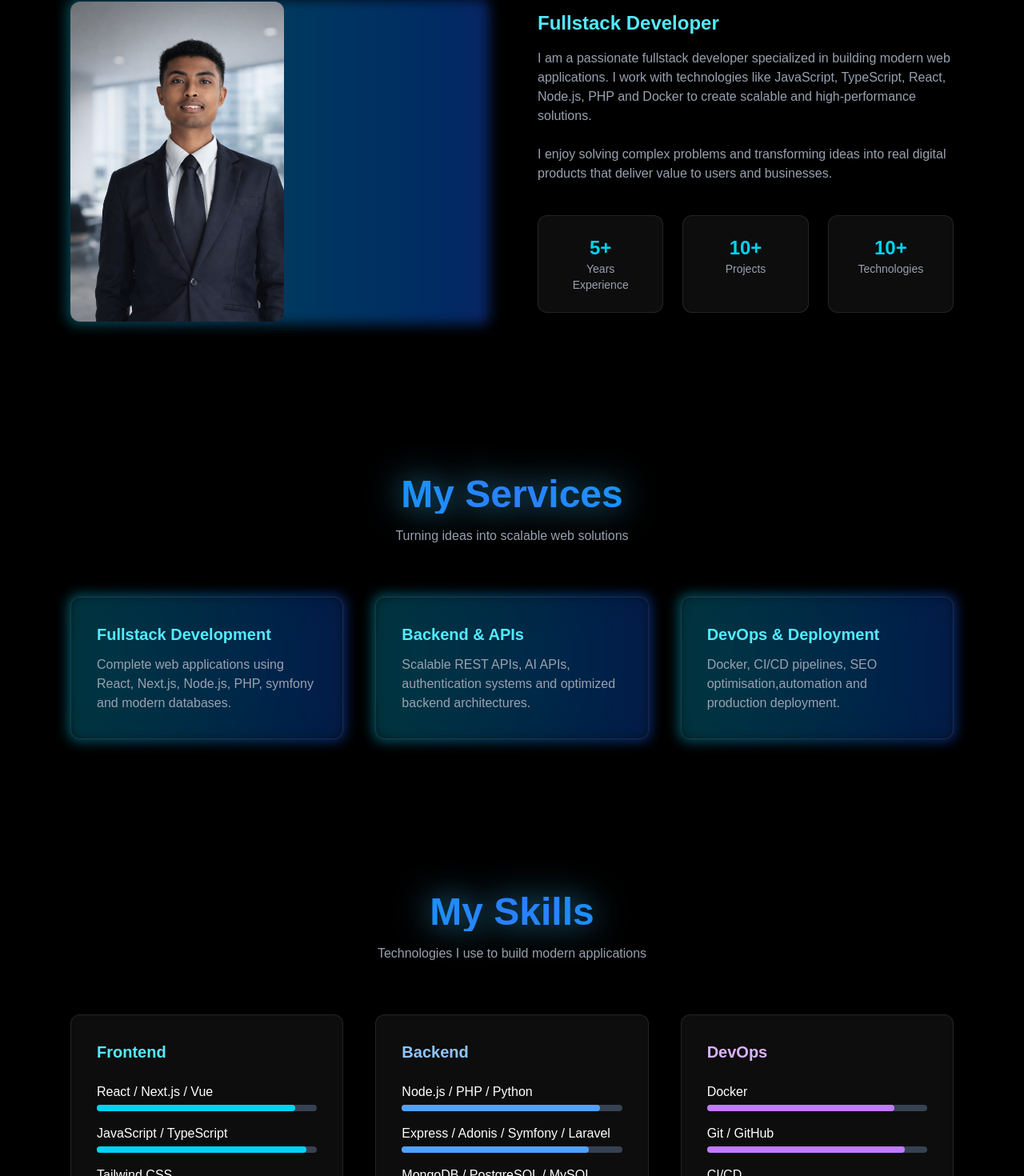
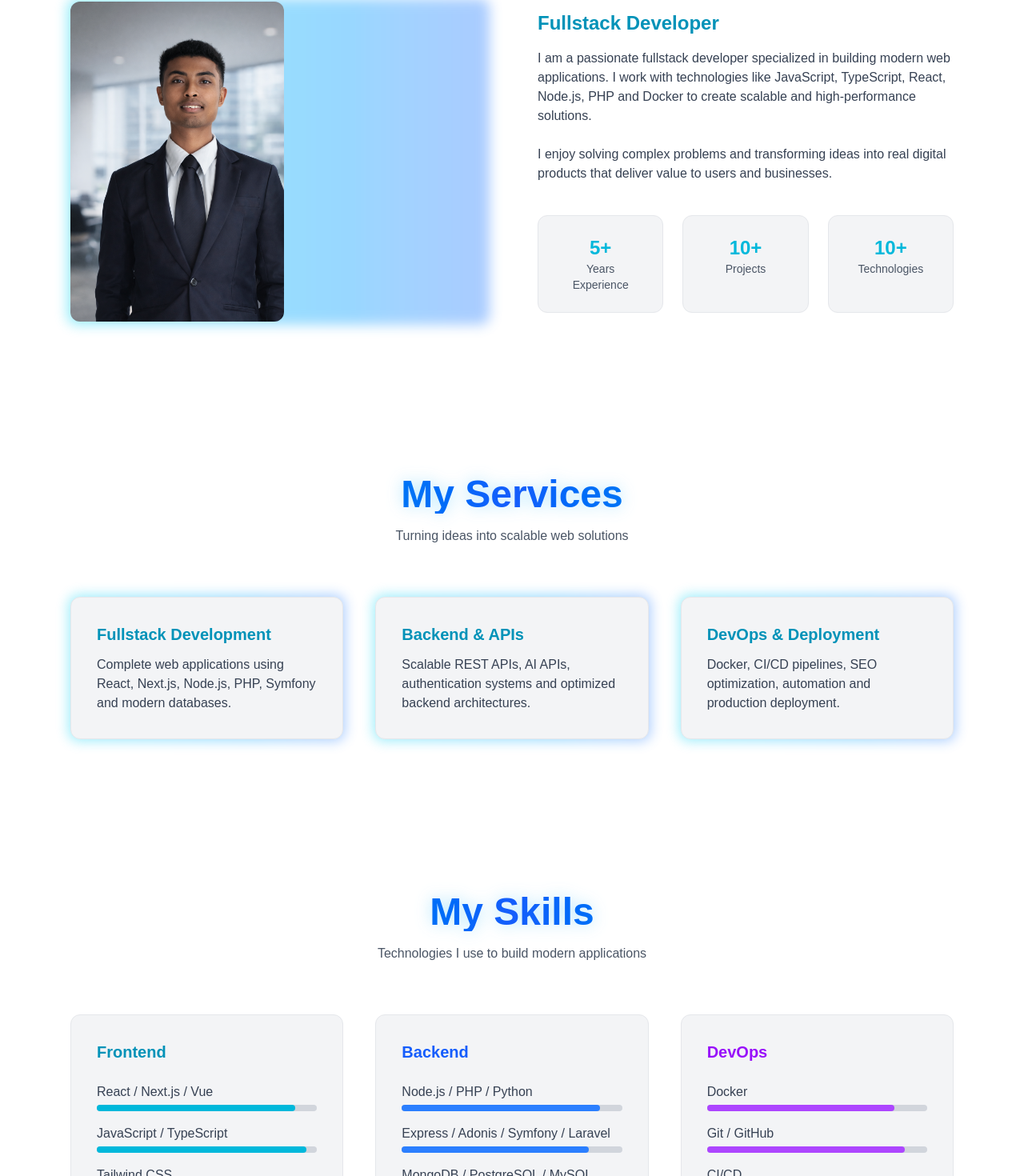
Before and after one commit to Mirindra-lan/Portfolio, a Next.js app: page / in a window 1280 px wide. Shown: the part 1062-2532 px from the top of the page at 80% size. Built offline with nearby package versions, Linux system fonts and the light colour scheme.

Commit message:
light mode

```diff
--- a/app/components/aboutMe.tsx
+++ b/app/components/aboutMe.tsx
@@ -1,66 +1,96 @@
-// import Image from "next/image";
-
 function AboutMe() {
     return (
-        <section id="about" className="py-24 text-white scroll-mt-24 bg-black">
+        <section id="about" className="py-24 scroll-mt-24 bg-white text-gray-900 dark:bg-black dark:text-white">
+
             <div className="text-center mb-20">
-                <h2 className="text-5xl font-bold bg-gradient-to-r from-cyan-400 via-blue-500 to-cyan-400 bg-clip-text text-transparent drop-shadow-[0_0_20px_rgba(56,189,248,0.8)]">
-                About Me
+                <h2 className="text-5xl font-bold
+                bg-gradient-to-r from-cyan-500 via-blue-600 to-cyan-500
+                dark:from-cyan-400 dark:via-blue-500 dark:to-cyan-400
+                bg-clip-text text-transparent
+                drop-shadow-[0_0_10px_rgba(56,189,248,0.4)]
+                dark:drop-shadow-[0_0_20px_rgba(56,189,248,0.8)]">
+                    About Me
                 </h2>
-                <p className="text-gray-400 mt-4">
-                Get to know more about me and my work
+
+                <p className="text-gray-600 mt-4 dark:text-gray-400">
+                    Get to know more about me and my work
                 </p>
             </div>
 
 
             <div className="max-w-6xl mx-auto grid md:grid-cols-2 gap-16 px-6 items-center">
+
+                {/* IMAGE */}
                 <div className="relative group">
-                    <div className="absolute -inset-1 bg-gradient-to-r from-cyan-500 to-blue-600 rounded-xl blur opacity-40 group-hover:opacity-100 transition"></div>
+                    <div className="
+                        absolute -inset-1
+                        bg-gradient-to-r from-cyan-400 to-blue-500
+                        dark:from-cyan-500 dark:to-blue-600
+                        rounded-xl blur opacity-40
+                        group-hover:opacity-100 transition
+                    "></div>
+
                     <img
                         src="/images/Mirindra-lan.png"
                         alt="profile"
                         className="relative rounded-xl object-cover h-100"
                     />
-                    {/* <Image
-                        src="/images/Mirindra-lan.png"
-                        alt="profile"
-                        className="relative rounded-xl object-cover"
-                        width={400}      // largeur en pixels
-                        height={400}     // hauteur en pixels
-                    /> */}
                 </div>
+
+
+                {/* TEXT */}
                 <div>
-                    <h3 className="text-2xl font-semibold text-cyan-300 mb-4">
+
+                    <h3 className="text-2xl font-semibold text-cyan-600 dark:text-cyan-300 mb-4">
                         Fullstack Developer
                     </h3>
-                    <p className="text-gray-400 mb-6">
+
+                    <p className="text-gray-700 mb-6 dark:text-gray-400">
                         I am a passionate fullstack developer specialized in building modern
                         web applications. I work with technologies like JavaScript,
                         TypeScript, React, Node.js, PHP and Docker to create scalable and
                         high-performance solutions.
                     </p>
-                    <p className="text-gray-400 mb-10">
+
+                    <p className="text-gray-700 mb-10 dark:text-gray-400">
                         I enjoy solving complex problems and transforming ideas into real
                         digital products that deliver value to users and businesses.
                     </p>
+
+
+                    {/* STATS */}
                     <div className="grid grid-cols-3 gap-6">
-                        <div className="bg-white/5 border border-white/10 p-6 rounded-xl text-center">
-                            <h4 className="text-2xl font-bold text-cyan-400">5+</h4>
-                            <p className="text-sm text-gray-400">Years Experience</p>
+
+                        <div className="bg-gray-100 border border-gray-200 p-6 rounded-xl text-center
+                        dark:bg-white/5 dark:border-white/10">
+                            <h4 className="text-2xl font-bold text-cyan-500 dark:text-cyan-400">5+</h4>
+                            <p className="text-sm text-gray-600 dark:text-gray-400">
+                                Years Experience
+                            </p>
                         </div>
-                        <div className="bg-white/5 border border-white/10 p-6 rounded-xl text-center">
-                            <h4 className="text-2xl font-bold text-cyan-400">10+</h4>
-                            <p className="text-sm text-gray-400">Projects</p>
+
+                        <div className="bg-gray-100 border border-gray-200 p-6 rounded-xl text-center
+                        dark:bg-white/5 dark:border-white/10">
+                            <h4 className="text-2xl font-bold text-cyan-500 dark:text-cyan-400">10+</h4>
+                            <p className="text-sm text-gray-600 dark:text-gray-400">
+                                Projects
+                            </p>
                         </div>
-                        <div className="bg-white/5 border border-white/10 p-6 rounded-xl text-center">
-                            <h4 className="text-2xl font-bold text-cyan-400">10+</h4>
-                            <p className="text-sm text-gray-400">Technologies</p>
+
+                        <div className="bg-gray-100 border border-gray-200 p-6 rounded-xl text-center
+                        dark:bg-white/5 dark:border-white/10">
+                            <h4 className="text-2xl font-bold text-cyan-500 dark:text-cyan-400">10+</h4>
+                            <p className="text-sm text-gray-600 dark:text-gray-400">
+                                Technologies
+                            </p>
                         </div>
+
                     </div>
+
                 </div>
             </div>
         </section>
     )
 }
 
-export default AboutMe;
+export default AboutMe
--- a/app/components/main.tsx
+++ b/app/components/main.tsx
@@ -3,7 +3,7 @@ import BorderBottom from "./borderBottom"
 export default function Main() {
     return (
         <main className="relative bg-[url('/background.png')] bg-cover bg-center w-full h-screen">
-          <div className="absolute top-0 bottom-0 left-0 right-0 bg-black/50 w-full h-screen flex flex-col justify-center items-center gap-6 px-4 sm:gap-8">
+          <div className="absolute top-0 bottom-0 left-0 right-0 dark:bg-black/50 w-full h-screen flex flex-col justify-center items-center gap-6 px-4 sm:gap-8">
             <p className="text-md sm:text-xl text-gray-400 text-center">
               Hello world, I am
             </p>
--- a/app/components/services.tsx
+++ b/app/components/services.tsx
@@ -1,56 +1,121 @@
 export default function Services() {
-    return <section id="services" className="py-24 text-white relative bg-black">
-
+    return (
+        <section
+            id="services"
+            className="py-24 relative bg-white text-gray-900 dark:bg-black dark:text-white"
+        >
             <div className="text-center mb-16">
-            <h2 className="text-5xl font-bold bg-gradient-to-r from-cyan-400 via-blue-500 to-cyan-400 bg-clip-text text-transparent drop-shadow-[0_0_20px_rgba(56,189,248,0.8)]">
+                <h2
+                    className="text-5xl font-bold
+                    bg-gradient-to-r from-cyan-500 via-blue-600 to-cyan-500
+                    dark:from-cyan-400 dark:via-blue-500 dark:to-cyan-400
+                    bg-clip-text text-transparent
+                    drop-shadow-[0_0_10px_rgba(56,189,248,0.4)]
+                    dark:drop-shadow-[0_0_20px_rgba(56,189,248,0.8)]"
+                >
                     My Services
                 </h2>
-            <p className="text-gray-400 mt-4">
+
+                <p className="text-gray-600 mt-4 dark:text-gray-400">
                     Turning ideas into scalable web solutions
                 </p>
             </div>
 
+            <div className="grid md:grid-cols-3 gap-10 max-w-6xl mx-auto px-6">
 
-        <div className="grid md:grid-cols-3 gap-10 max-w-6xl mx-auto px-6">
+                {/* CARD 1 */}
                 <div className="relative group">
-                <div className="absolute -inset-0.5 bg-gradient-to-r from-cyan-500 to-blue-600 rounded-xl blur opacity-50 group-hover:opacity-100 transition duration-500"></div>
-                <div className="relative bg-black/40 backdrop-blur-xl border border-white/10 p-8 rounded-xl">
-                    <h3 className="text-xl font-semibold mb-3 text-cyan-300">
+                    <div
+                        className="
+                        absolute -inset-0.5
+                        bg-gradient-to-r from-cyan-400 to-blue-500
+                        dark:from-cyan-500 dark:to-blue-600
+                        rounded-xl blur opacity-40
+                        group-hover:opacity-100
+                        transition duration-500
+                    "
+                    ></div>
+
+                    <div
+                        className="
+                        relative p-8 rounded-xl
+                        bg-gray-100 border border-gray-200
+                        dark:bg-black/40 dark:backdrop-blur-xl dark:border-white/10
+                    "
+                    >
+                        <h3 className="text-xl font-semibold mb-3 text-cyan-600 dark:text-cyan-300">
                             Fullstack Development
                         </h3>
-                    <p className="text-gray-400">
-                    Complete web applications using React, Next.js, Node.js, PHP, symfony and modern
-                    databases.
+
+                        <p className="text-gray-700 dark:text-gray-400">
+                            Complete web applications using React, Next.js, Node.js, PHP, Symfony and modern databases.
                         </p>
                     </div>
                 </div>
 
 
+                {/* CARD 2 */}
                 <div className="relative group">
-                <div className="absolute -inset-0.5 bg-gradient-to-r from-cyan-500 to-blue-600 rounded-xl blur opacity-50 group-hover:opacity-100 transition duration-500"></div>
-                <div className="relative bg-black/40 backdrop-blur-xl border border-white/10 p-8 rounded-xl">
-                    <h3 className="text-xl font-semibold mb-3 text-cyan-300">
+                    <div
+                        className="
+                        absolute -inset-0.5
+                        bg-gradient-to-r from-cyan-400 to-blue-500
+                        dark:from-cyan-500 dark:to-blue-600
+                        rounded-xl blur opacity-40
+                        group-hover:opacity-100
+                        transition duration-500
+                    "
+                    ></div>
+
+                    <div
+                        className="
+                        relative p-8 rounded-xl
+                        bg-gray-100 border border-gray-200
+                        dark:bg-black/40 dark:backdrop-blur-xl dark:border-white/10
+                    "
+                    >
+                        <h3 className="text-xl font-semibold mb-3 text-cyan-600 dark:text-cyan-300">
                             Backend & APIs
                         </h3>
-                    <p className="text-gray-400">
-                    Scalable REST APIs, AI APIs, authentication systems and optimized backend
-                    architectures.
+
+                        <p className="text-gray-700 dark:text-gray-400">
+                            Scalable REST APIs, AI APIs, authentication systems and optimized backend architectures.
                         </p>
                     </div>
                 </div>
 
 
+                {/* CARD 3 */}
                 <div className="relative group">
-                <div className="absolute -inset-0.5 bg-gradient-to-r from-cyan-500 to-blue-600 rounded-xl blur opacity-50 group-hover:opacity-100 transition duration-500"></div>
-                <div className="relative bg-black/40 backdrop-blur-xl border border-white/10 p-8 rounded-xl">
-                    <h3 className="text-xl font-semibold mb-3 text-cyan-300">
+                    <div
+                        className="
+                        absolute -inset-0.5
+                        bg-gradient-to-r from-cyan-400 to-blue-500
+                        dark:from-cyan-500 dark:to-blue-600
+                        rounded-xl blur opacity-40
+                        group-hover:opacity-100
+                        transition duration-500
+                    "
+                    ></div>
+
+                    <div
+                        className="
+                        relative p-8 rounded-xl
+                        bg-gray-100 border border-gray-200
+                        dark:bg-black/40 dark:backdrop-blur-xl dark:border-white/10
+                    "
+                    >
+                        <h3 className="text-xl font-semibold mb-3 text-cyan-600 dark:text-cyan-300">
                             DevOps & Deployment
                         </h3>
-                    <p className="text-gray-400">
-                    Docker, CI/CD pipelines, SEO optimisation,automation and production deployment.
+
+                        <p className="text-gray-700 dark:text-gray-400">
+                            Docker, CI/CD pipelines, SEO optimization, automation and production deployment.
                         </p>
                     </div>
                 </div>
+
             </div>
         </section>
+    );
 }
--- a/app/components/skills.tsx
+++ b/app/components/skills.tsx
@@ -1,95 +1,163 @@
 export default function Skills() {
-    return <section id="skills" className="py-24 text-white scroll-mt-24 bg-black">
+    return (
+        <section
+            id="skills"
+            className="py-24 scroll-mt-24 bg-white text-gray-900 dark:bg-black dark:text-white"
+        >
             <div className="text-center mb-16">
-            <h2 className="text-5xl font-bold bg-gradient-to-r from-cyan-400 via-blue-500 to-cyan-400 bg-clip-text text-transparent drop-shadow-[0_0_20px_rgba(56,189,248,0.8)]">
+                <h2
+                    className="text-5xl font-bold
+                    bg-gradient-to-r from-cyan-500 via-blue-600 to-cyan-500
+                    dark:from-cyan-400 dark:via-blue-500 dark:to-cyan-400
+                    bg-clip-text text-transparent
+                    drop-shadow-[0_0_10px_rgba(56,189,248,0.4)]
+                    dark:drop-shadow-[0_0_20px_rgba(56,189,248,0.8)]"
+                >
                     My Skills
                 </h2>
-            <p className="text-gray-400 mt-4">
+
+                <p className="text-gray-600 mt-4 dark:text-gray-400">
                     Technologies I use to build modern applications
                 </p>
             </div>
 
+            <div className="max-w-6xl mx-auto grid md:grid-cols-3 gap-10 px-6">
 
-        <div className="max-w-6xl mx-auto grid md:grid-cols-3 gap-10 px-6">
-            <div className="bg-white/5 backdrop-blur-xl border border-white/10 p-8 rounded-xl hover:shadow-cyan-500/30 hover:shadow-lg transition">
-                <h3 className="text-xl font-semibold mb-6 text-cyan-300">
+                {/* FRONTEND */}
+                <div className="bg-gray-100 border border-gray-200 p-8 rounded-xl transition
+                dark:bg-white/5 dark:backdrop-blur-xl dark:border-white/10
+                hover:shadow-cyan-500/30 hover:shadow-lg">
+
+                    <h3 className="text-xl font-semibold mb-6 text-cyan-600 dark:text-cyan-300">
                         Frontend
                     </h3>
+
                     <div className="space-y-4">
+
                         <div>
-                        <p>React / Next.js / Vue</p>
-                        <div className="w-full bg-gray-700 rounded-full h-2 mt-1">
-                            <div className="bg-cyan-400 h-2 rounded-full w-[90%]"></div>
-                        </div>
-                    </div>
-                    <div>
-                        <p>JavaScript / TypeScript</p>
+                            <p className="text-gray-700 dark:text-gray-300">
+                                React / Next.js / Vue
+                            </p>
 
-                        <div className="w-full bg-gray-700 rounded-full h-2 mt-1">
-                            <div className="bg-cyan-400 h-2 rounded-full w-[95%]"></div>
-                        </div>
-                    </div>
-                    <div>
-                        <p>Tailwind CSS</p>
-                        <div className="w-full bg-gray-700 rounded-full h-2 mt-1">
-                            <div className="bg-cyan-400 h-2 rounded-full w-[90%]"></div>
-                        </div>
-                    </div>
+                            <div className="w-full bg-gray-300 dark:bg-gray-700 rounded-full h-2 mt-1">
+                                <div className="bg-cyan-500 dark:bg-cyan-400 h-2 rounded-full w-[90%]"></div>
                             </div>
                         </div>
 
-            <div className="bg-white/5 backdrop-blur-xl border border-white/10 p-8 rounded-xl hover:shadow-blue-500/30 hover:shadow-lg transition">
-                <h3 className="text-xl font-semibold mb-6 text-blue-300">
-                Backend
-                </h3>
-                <div className="space-y-4">
                         <div>
-                        <p>Node.js / PHP / Python</p>
-                        <div className="w-full bg-gray-700 rounded-full h-2 mt-1">
-                            <div className="bg-blue-400 h-2 rounded-full w-[90%]"></div>
+                            <p className="text-gray-700 dark:text-gray-300">
+                                JavaScript / TypeScript
+                            </p>
+
+                            <div className="w-full bg-gray-300 dark:bg-gray-700 rounded-full h-2 mt-1">
+                                <div className="bg-cyan-500 dark:bg-cyan-400 h-2 rounded-full w-[95%]"></div>
                             </div>
                         </div>
+
                         <div>
-                        <p>Express / Adonis / Symfony / Laravel</p>
-                        <div className="w-full bg-gray-700 rounded-full h-2 mt-1">
-                            <div className="bg-blue-400 h-2 rounded-full w-[85%]"></div>
+                            <p className="text-gray-700 dark:text-gray-300">
+                                Tailwind CSS
+                            </p>
+
+                            <div className="w-full bg-gray-300 dark:bg-gray-700 rounded-full h-2 mt-1">
+                                <div className="bg-cyan-500 dark:bg-cyan-400 h-2 rounded-full w-[90%]"></div>
                             </div>
                         </div>
-                    <div>
-                        <p>MongoDB / PostgreSQL / MySQL</p>
-                        <div className="w-full bg-gray-700 rounded-full h-2 mt-1">
-                            <div className="bg-blue-400 h-2 rounded-full w-[85%]"></div>
-                        </div>
-                    </div>
+
                     </div>
                 </div>
 
 
-            <div className="bg-white/5 backdrop-blur-xl border border-white/10 p-8 rounded-xl hover:shadow-purple-500/30 hover:shadow-lg transition">
-                <h3 className="text-xl font-semibold mb-6 text-purple-300">
+                {/* BACKEND */}
+                <div className="bg-gray-100 border border-gray-200 p-8 rounded-xl transition
+                dark:bg-white/5 dark:backdrop-blur-xl dark:border-white/10
+                hover:shadow-blue-500/30 hover:shadow-lg">
+
+                    <h3 className="text-xl font-semibold mb-6 text-blue-600 dark:text-blue-300">
+                        Backend
+                    </h3>
+
+                    <div className="space-y-4">
+
+                        <div>
+                            <p className="text-gray-700 dark:text-gray-300">
+                                Node.js / PHP / Python
+                            </p>
+
+                            <div className="w-full bg-gray-300 dark:bg-gray-700 rounded-full h-2 mt-1">
+                                <div className="bg-blue-500 dark:bg-blue-400 h-2 rounded-full w-[90%]"></div>
+                            </div>
+                        </div>
+
+                        <div>
+                            <p className="text-gray-700 dark:text-gray-300">
+                                Express / Adonis / Symfony / Laravel
+                            </p>
+
+                            <div className="w-full bg-gray-300 dark:bg-gray-700 rounded-full h-2 mt-1">
+                                <div className="bg-blue-500 dark:bg-blue-400 h-2 rounded-full w-[85%]"></div>
+                            </div>
+                        </div>
+
+                        <div>
+                            <p className="text-gray-700 dark:text-gray-300">
+                                MongoDB / PostgreSQL / MySQL
+                            </p>
+
+                            <div className="w-full bg-gray-300 dark:bg-gray-700 rounded-full h-2 mt-1">
+                                <div className="bg-blue-500 dark:bg-blue-400 h-2 rounded-full w-[85%]"></div>
+                            </div>
+                        </div>
+
+                    </div>
+                </div>
+
+
+                {/* DEVOPS */}
+                <div className="bg-gray-100 border border-gray-200 p-8 rounded-xl transition
+                dark:bg-white/5 dark:backdrop-blur-xl dark:border-white/10
+                hover:shadow-purple-500/30 hover:shadow-lg">
+
+                    <h3 className="text-xl font-semibold mb-6 text-purple-600 dark:text-purple-300">
                         DevOps
                     </h3>
+
                     <div className="space-y-4">
+
                         <div>
-                        <p>Docker</p>
-                        <div className="w-full bg-gray-700 rounded-full h-2 mt-1">
-                            <div className="bg-purple-400 h-2 rounded-full w-[85%]"></div>
+                            <p className="text-gray-700 dark:text-gray-300">
+                                Docker
+                            </p>
+
+                            <div className="w-full bg-gray-300 dark:bg-gray-700 rounded-full h-2 mt-1">
+                                <div className="bg-purple-500 dark:bg-purple-400 h-2 rounded-full w-[85%]"></div>
                             </div>
                         </div>
+
                         <div>
-                        <p>Git / GitHub</p>
-                        <div className="w-full bg-gray-700 rounded-full h-2 mt-1">
-                            <div className="bg-purple-400 h-2 rounded-full w-[90%]"></div>
+                            <p className="text-gray-700 dark:text-gray-300">
+                                Git / GitHub
+                            </p>
+
+                            <div className="w-full bg-gray-300 dark:bg-gray-700 rounded-full h-2 mt-1">
+                                <div className="bg-purple-500 dark:bg-purple-400 h-2 rounded-full w-[90%]"></div>
                             </div>
                         </div>
+
                         <div>
-                        <p>CI/CD</p>
-                        <div className="w-full bg-gray-700 rounded-full h-2 mt-1">
-                            <div className="bg-purple-400 h-2 rounded-full w-[80%]"></div>
+                            <p className="text-gray-700 dark:text-gray-300">
+                                CI/CD
+                            </p>
+
+                            <div className="w-full bg-gray-300 dark:bg-gray-700 rounded-full h-2 mt-1">
+                                <div className="bg-purple-500 dark:bg-purple-400 h-2 rounded-full w-[80%]"></div>
                             </div>
                         </div>
+
                     </div>
                 </div>
+
             </div>
         </section>
+    )
 }
```
Also changed, not shown: app/components/contact.tsx (+117 -42 lines), app/components/footer.tsx (+22 -7 lines), app/components/projects.tsx (+52 -10 lines). Lines whose indentation alone changed are shown as unchanged.
